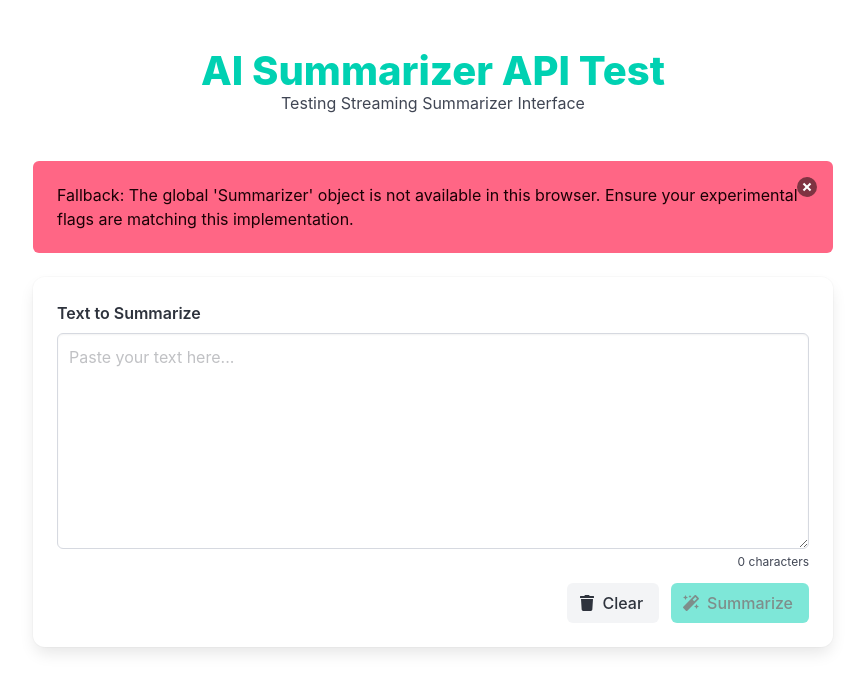
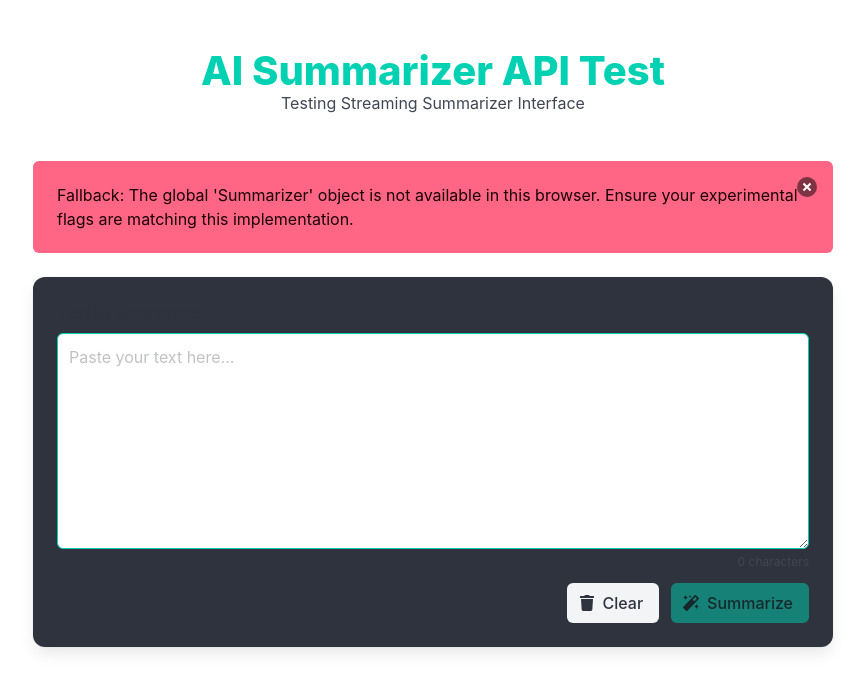
Before and after one commit to ae-app-labs/web-css-experiments, a Jekyll site: the page experiments/summarizer-api/index.html, which Jekyll copies as it is, in a window 1280 px wide. Shown: the top 692 px of the page, without its empty margins (207-1072 px from the left). Built offline with Jekyll 4.4.1, drawn with Linux system fonts in a browser that asks for light colours.

Commit message:
Update index.html

```diff
--- a/experiments/summarizer-api/index.html
+++ b/experiments/summarizer-api/index.html
@@ -22,12 +22,12 @@
         <span id="statusMessage">Checking Summarizer availability...</span>
       </div>
 
-      <div class="card mb-5">
+      <div class="card has-background-dark is-borderless mb-5">
         <div class="card-content">
           <div class="field">
             <label class="label">Text to Summarize</label>
             <div class="control">
-              <textarea id="inputText" class="textarea" rows="8" placeholder="Paste your text here..."></textarea>
+              <textarea id="inputText" class="textarea is-primary" rows="8" placeholder="Paste your text here..."></textarea>
             </div>
             <p class="help has-text-right" id="charCount">0 characters</p>
           </div>
```
